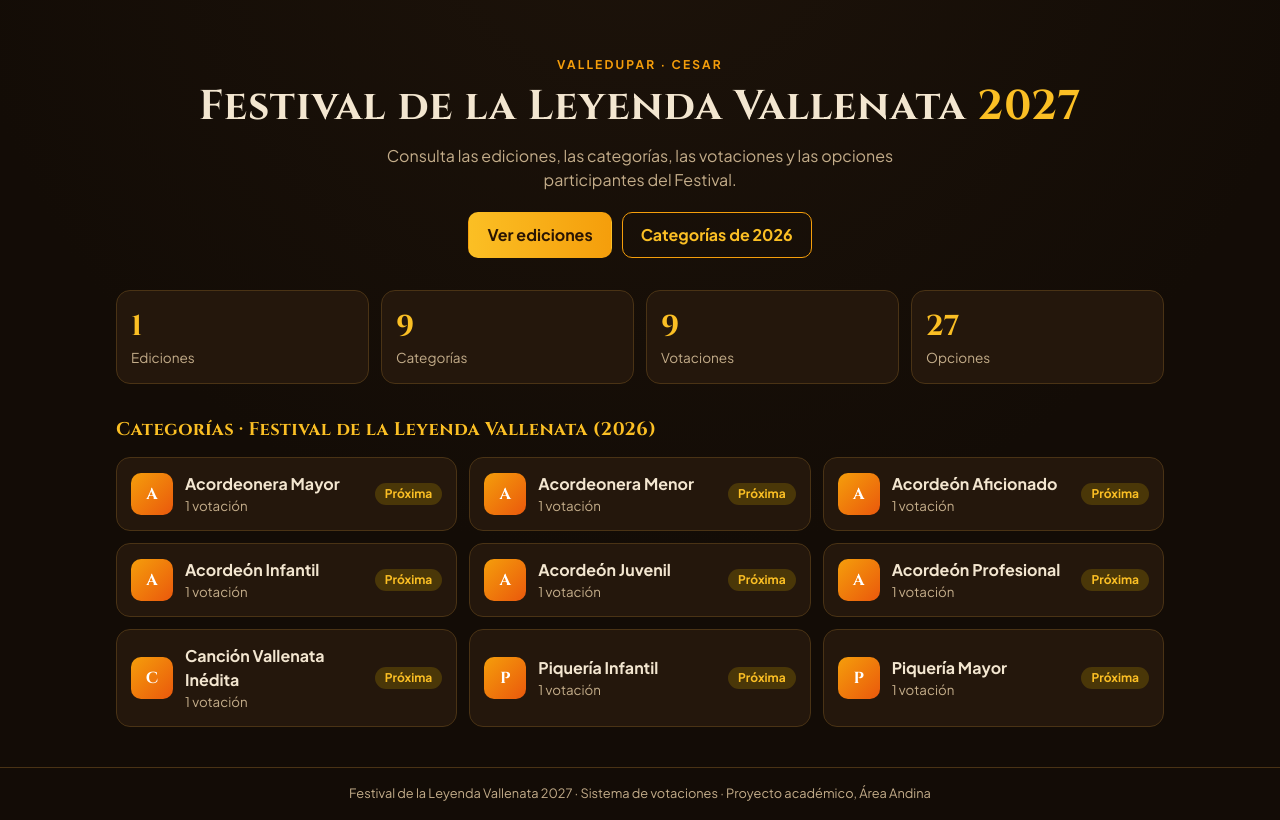
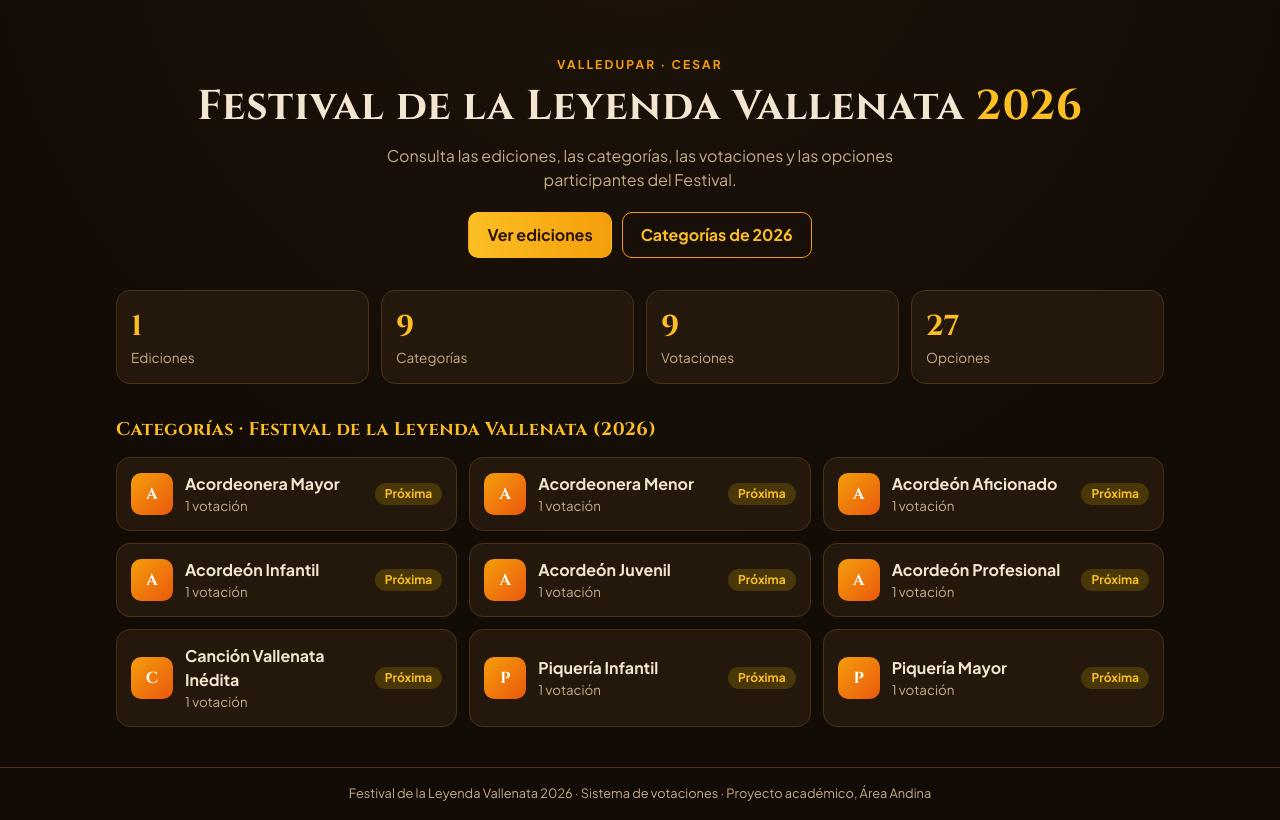
Before and after one commit to jsepulveda33-oss/Proyecto, a Django app: page / in a window 1280 px wide. Shown: the part 130-950 px from the top of the page. Run offline with Django 5.2, Linux system fonts and the light colour scheme; data comes from the database, SQL or seed files in the repository.

Commit message:
favicon agregado

```diff
--- a/votaciones/templates/votaciones/base.html
+++ b/votaciones/templates/votaciones/base.html
@@ -3,7 +3,9 @@
 <head>
   <meta charset="UTF-8">
   <meta name="viewport" content="width=device-width, initial-scale=1">
-  <title>{% block titulo %}Festival de la Leyenda Vallenata 2027{% endblock %}</title>
+  <title>{% block titulo %}Festival de la Leyenda Vallenata 2026{% endblock %}</title>
+  <link rel="icon" type="image/svg+xml" href="{% static 'votaciones/img/favicon.svg' %}">
+  <link rel="icon" type="image/png" href="{% static 'votaciones/img/favicon.png' %}">
   <link rel="preconnect" href="https://fonts.googleapis.com">
   <link rel="preconnect" href="https://fonts.gstatic.com" crossorigin>
   <link href="https://fonts.googleapis.com/css2?family=Cinzel:wght@600;700&family=Plus+Jakarta+Sans:wght@400;500;700&display=swap" rel="stylesheet">
@@ -75,7 +77,7 @@
 
   <footer class="pie">
     <div class="contenedor">
-      Festival de la Leyenda Vallenata 2027 · Sistema de votaciones · Proyecto académico, Área Andina
+      Festival de la Leyenda Vallenata 2026 · Sistema de votaciones · Proyecto académico, Área Andina
     </div>
   </footer>
 
--- a/votaciones/templates/votaciones/inicio.html
+++ b/votaciones/templates/votaciones/inicio.html
@@ -3,7 +3,7 @@
 
 <section class="heroe">
   <p class="etiqueta">Valledupar · Cesar</p>
-  <h1>Festival de la Leyenda Vallenata <span class="oro">2027</span></h1>
+  <h1>Festival de la Leyenda Vallenata <span class="oro">2026</span></h1>
   <p class="heroe__texto">
     Consulta las ediciones, las categorías, las votaciones y las opciones participantes del Festival.
   </p>
```
Also changed, not shown: votaciones/static/votaciones/img/favicon.png (added), votaciones/static/votaciones/img/favicon.svg (added).
